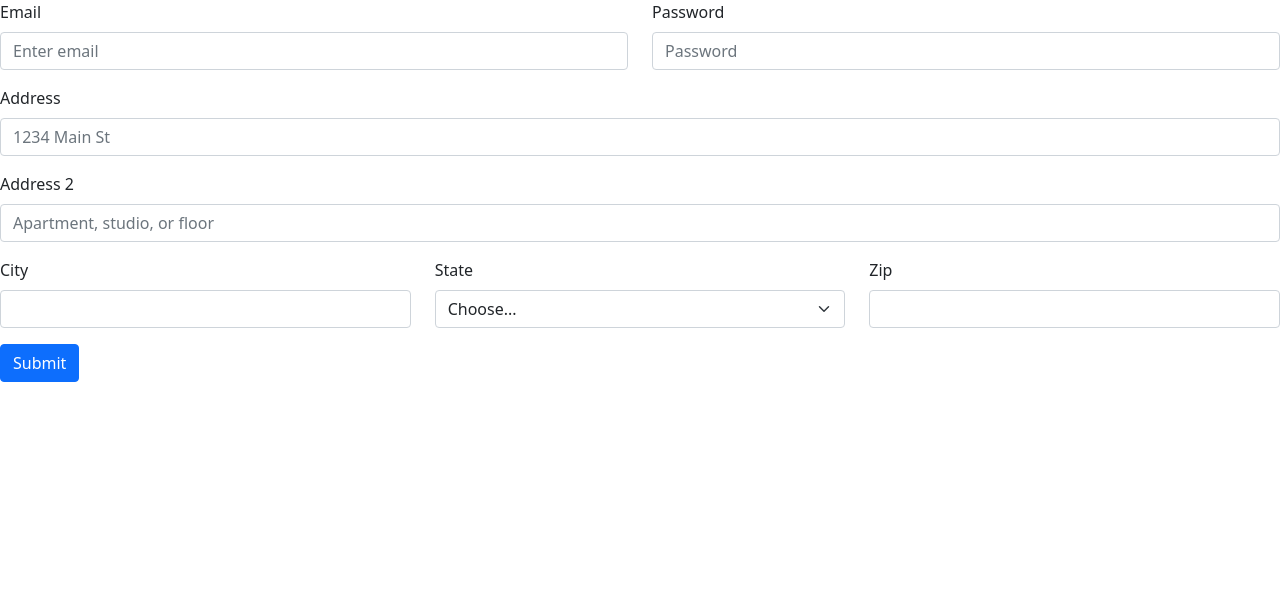
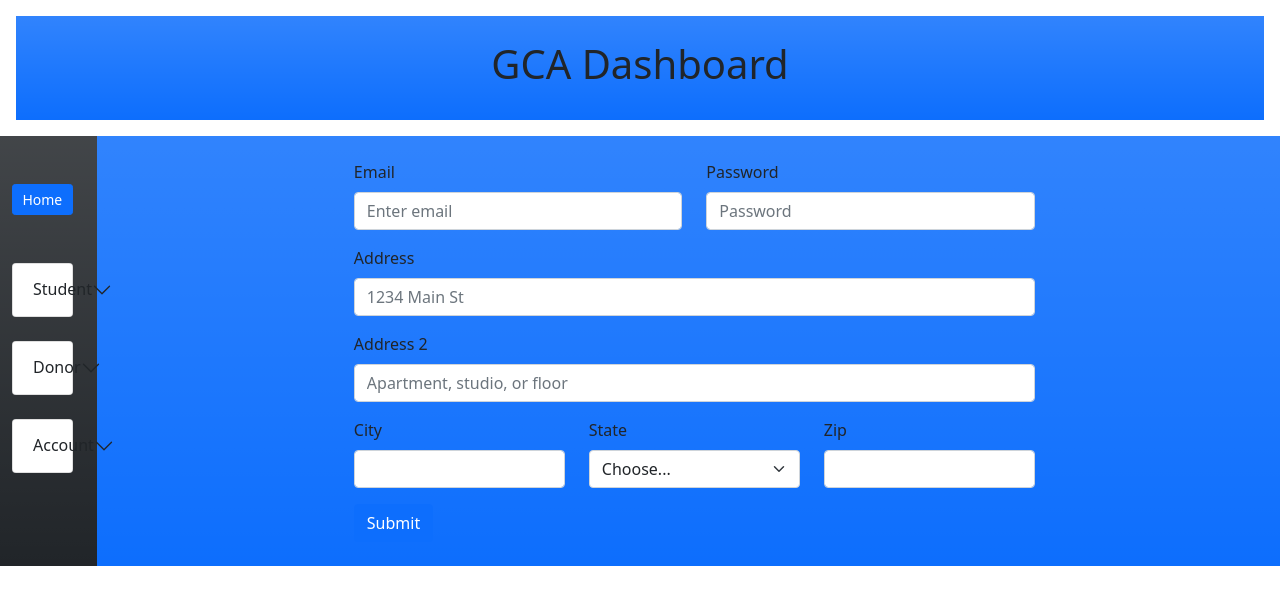
Before and after one commit to veggiepilot/gca-donor-dashboard-react-app, a React (Create React App) app in the folder client/: page /CreateStudent in a window 1280 px wide. Shown: the top 604 px of the page. Built offline with nearby package versions, Linux system fonts and the light colour scheme.

Commit message:
worked on form sizing and alignment

```diff
--- a/client/src/components/forms/accountForm.js
+++ b/client/src/components/forms/accountForm.js
@@ -3,7 +3,7 @@ import { Link, Outlet } from "react-router-dom";
 
 const AccountForm = () => {
   return (
-    <>
+    <div className="w-50 d-flex flex-column justify-content-center align-content-center">
       <Form>
         <Row className="mb-3">
           <Form.Group as={Col} controlId="formGridEmail">
@@ -54,7 +54,7 @@ const AccountForm = () => {
         </Link>
       </Form>
       <Outlet />
-    </>
+    </div>
   );
 };
 
--- a/client/src/components/forms/donationForm.js
+++ b/client/src/components/forms/donationForm.js
@@ -3,7 +3,7 @@ import { Link, Outlet } from "react-router-dom";
 
 const donationForm = () => {
   return (
-    <>
+    <div className="w-50 d-flex flex-column justify-content-center align-content-center">
       <Form>
         <Row className="mb-3">
           <Form.Group as={Col} controlId="formGridEmail">
@@ -54,7 +54,7 @@ const donationForm = () => {
         </Link>
       </Form>
       <Outlet />
-    </>
+    </div>
   );
 };
 
--- a/client/src/components/studentTabs.js
+++ b/client/src/components/studentTabs.js
@@ -33,8 +33,8 @@ const StudentTabs = () => {
               <div>
                 <Row md={1} className="g-4">
                   {Array.from({ length: 4 }).map((_, idx) => (
-                    <Col>
-                      <Card>
+                   <Col className=" d-flex flex-row justify-content-center align-content-center w-50 ">
+                   <Card className="text-center d-flex flex-row justify-content-center align-content-center content-box">
                         <Card.Body>
                           <Card.Title>Previous Notes</Card.Title>
                           <Card.Text>
--- a/client/src/index.js
+++ b/client/src/index.js
@@ -10,7 +10,7 @@ import AccountView from "./views/accountView";
 import NewDonationView from "./views/newDonationView";
 import SignIn from "./views/signIn";
 import SignUp from "./views/signUp";
-import CreateStudentForm from "./components/forms/createStudentForm";
+import StudentCreationView from "./views/studentCreationView";
 
 
 const rootElement = document.getElementById("root");
@@ -26,7 +26,7 @@ render(
       <Route path="Dashboard" element={<DashboardView />} />,
       {/* Students View  Links */}
       <Route path="Student" element={<StudentVeiw />} />,
-      <Route path="CreateStudent" element={<CreateStudentForm/>} />,
+      <Route path="CreateStudent" element={<StudentCreationView/>} />,
       {/* Donor View Links */}
       <Route path="Donor" element={<DonorView />} />,
       <Route path="NewDonation" element={<NewDonationView/>}/>,
--- a/client/src/views/accountView.js
+++ b/client/src/views/accountView.js
@@ -7,12 +7,12 @@ const AccountView = () => {
   return (
     <>
       <Header />
-      <Container fluid="true">
+      <Container className="w-100 d-flex flex-column justify-content-center align-content-center" fluid="true">
         <Row>
           <Col lg={1} className="bg-dark bg-gradient text-white p-4">
             <SideBar />
           </Col>
-          <Col lg={11} className="bg-primary bg-gradient text-dark p-4 ">
+          <Col lg={11} className="bg-primary bg-gradient text-dark p-4 d-flex justify-content-center align-content-center">
             <AccountForm />
           </Col>
         </Row>
--- a/client/src/views/newDonationView.js
+++ b/client/src/views/newDonationView.js
@@ -7,12 +7,12 @@ const NewDonationView = () => {
   return (
     <>
       <Header />
-      <Container fluid="true">
+      <Container className="w-100 d-flex flex-column justify-content-center align-content-center" fluid="true">
         <Row>
           <Col lg={1} className="bg-dark bg-gradient text-white p-4">
             <SideBar />
           </Col>
-          <Col lg={11} className="bg-primary bg-gradient text-dark p-4 ">
+          <Col lg={11} className="bg-primary bg-gradient text-dark p-4 d-flex flex-column justify-content-center align-content-center ">
             <DonationForm />
           </Col>
         </Row>
--- a/client/src/views/studentCreationView.js
+++ b/client/src/views/studentCreationView.js
@@ -7,12 +7,12 @@ const StudentCreationView = () => {
   return (
     <>
       <Header />
-      <Container fluid="true">
+      <Container  className="w-100 d-flex flex-column justify-content-center align-content-center" fluid="true">
         <Row>
           <Col lg={1} className="bg-dark bg-gradient text-white p-4">
             <SideBar />
           </Col>
-          <Col lg={11} className="bg-primary bg-gradient text-dark p-4">
+          <Col lg={11} className="bg-primary bg-gradient text-dark p-4 d-flex justify-content-center align-content-center">
             <CreateStudentForm />
           </Col>
         </Row>
```
